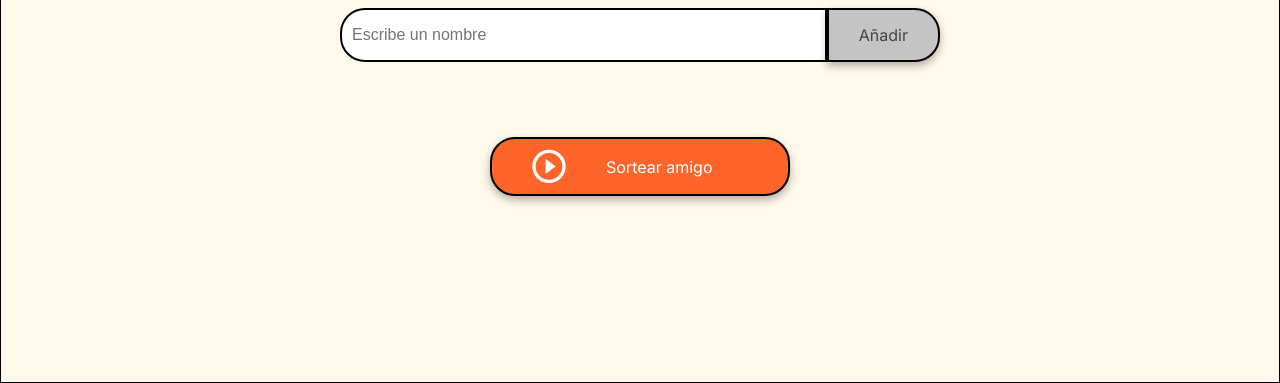
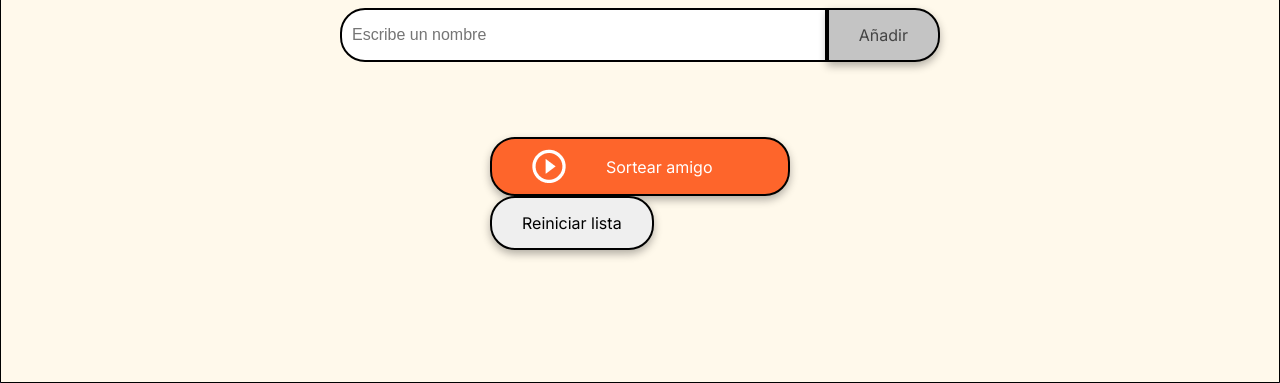
Before and after one commit to Gcumplido59/Amigo-Secreto, a plain HTML site: page index.html in a window 1280 px wide. Shown: the part 417-800 px from the top of the page. Drawn offline with Linux system fonts and the light colour scheme.

Commit message:
se agrego boton para resetear la lista

```diff
--- a/app.js
+++ b/app.js
@@ -43,3 +43,15 @@ function sortearAmigo() {
     }
 
 }
+
+function resetear() {
+    if (listaNombres.length === 0) {
+        alert("No hay nombres para borrar");
+        return;
+    } else {
+    listaNombres = [];
+    actualizarLista();
+    asignarTextoElemento("resultado", "");
+    return;
+    }
+}
--- a/index.html
+++ b/index.html
@@ -31,6 +31,8 @@
                     <img src="assets/play_circle_outline.png" alt="Ícono para sortear">
                     Sortear amigo
                 </button>
+                <button class="button-reset" onclick="resetear()" aria-label="Reiniciar lista de amigos">
+                    Reiniciar lista
             </div>
         </section>
     </main>
```
